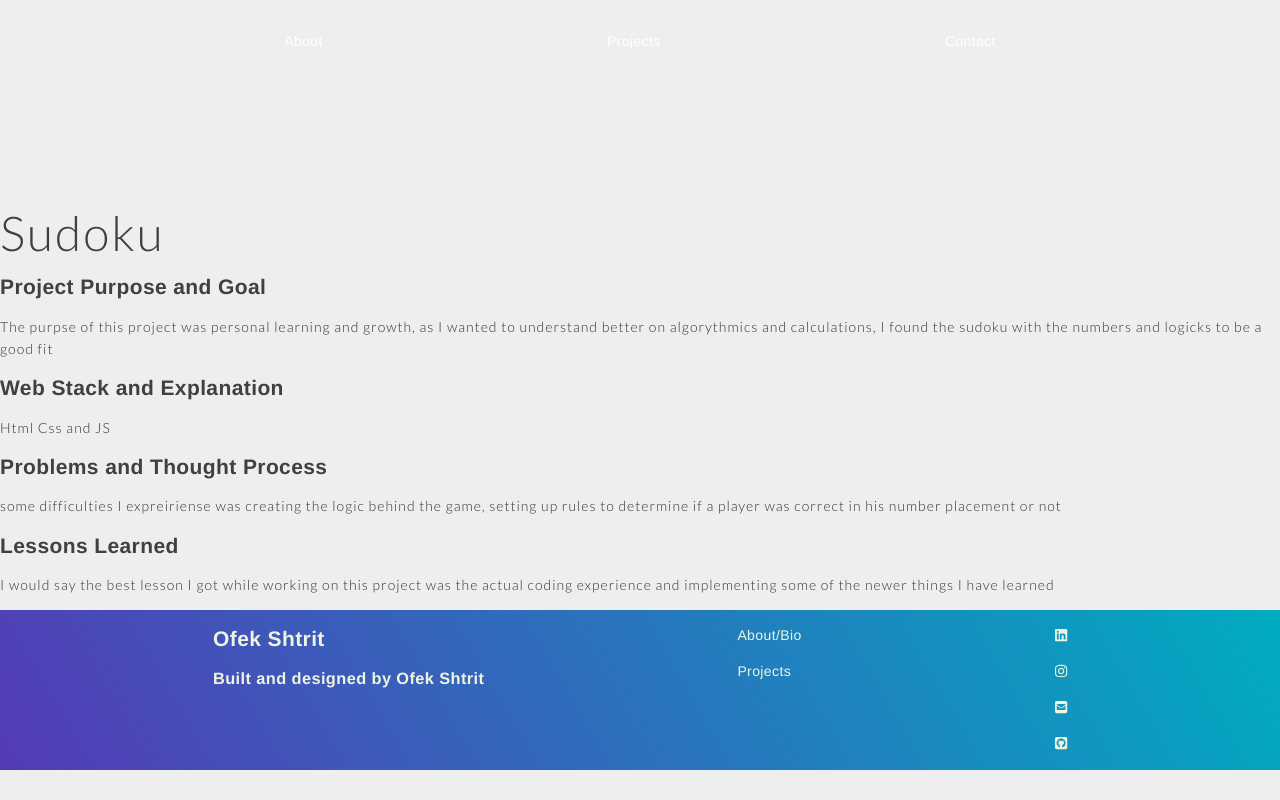
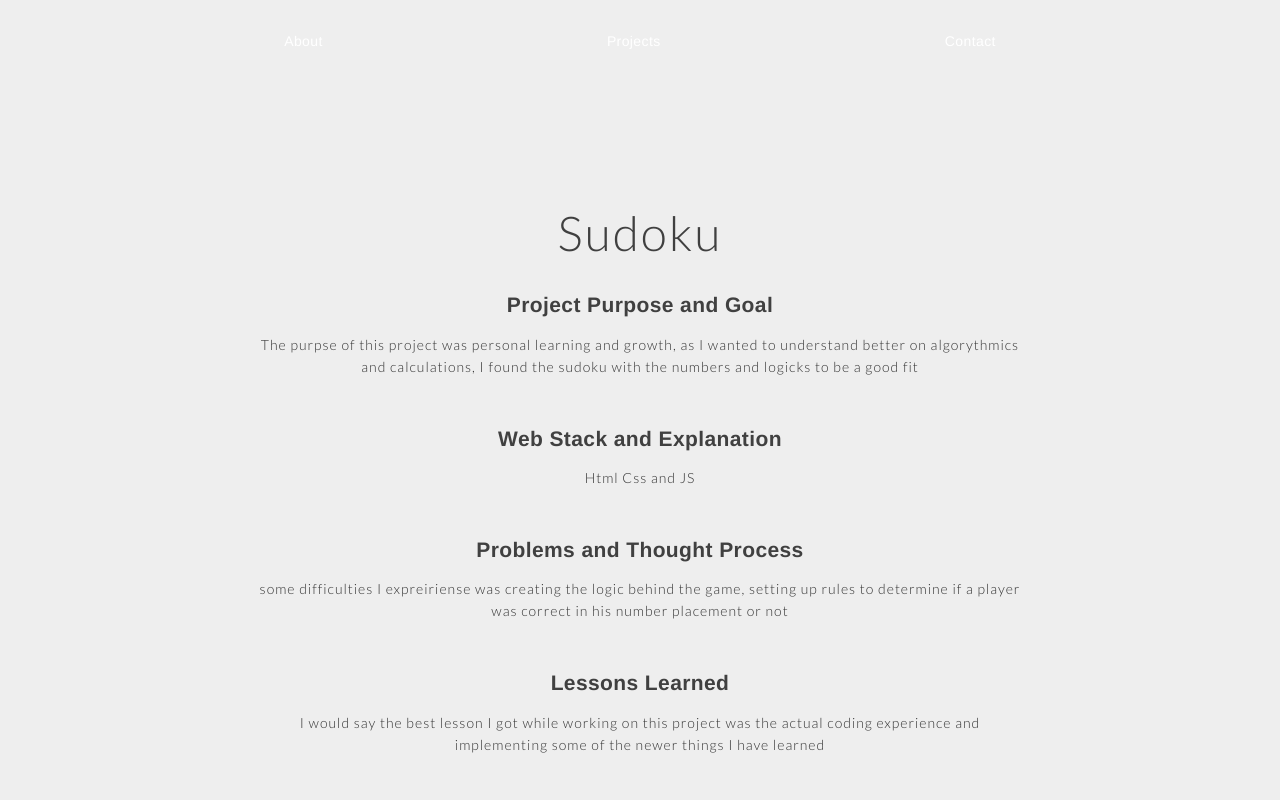
Before and after one commit to OverFishy/portfolio, a React (Create React App) app: page /Sudoku in a window 1280 px wide. Shown: the top 800 px of the page. Built offline with nearby package versions, Linux system fonts and the light colour scheme.

Commit message:
improved structure of project page component

```diff
--- a/src/myskills.css
+++ b/src/myskills.css
@@ -98,3 +98,18 @@
   transform: scale(1.2);
   transition: 0.3s;
 }
+
+.project-page-container {
+  text-align: center;
+  display: flex;
+  flex-direction: column;
+  align-items: center;
+}
+
+.project-page-content {
+  width: 60%;
+}
+
+.project-page-container p, h1{
+  margin-bottom: 50px;
+}
--- a/src/myskills.js
+++ b/src/myskills.js
@@ -1,9 +1,28 @@
 import { Icons, Skills } from './skills'
 import './myskills.css'
 import profilePic from './images/ProfilePicture.png'
+import ScrollTrigger from 'react-scroll-trigger';
+import React from 'react'
 
-export function MySkills() {
+export class MySkills extends React.Component {
+
+  onEnterViewport = () => {
+    setTimeout( () => {
+      this.setState({
+        visible: true,
+      })
+    }, 800);
+  }
+
+  onExitViewport = () => {
+    this.setState({
+      visible: false,
+    });
+  }
+
+  render() {
     return (
+    < ScrollTrigger>
       <div>
         <h1>My skills</h1>
         <h2>About my self</h2>
@@ -16,12 +35,35 @@ export function MySkills() {
         <p><strong>Keep reading my bio</strong></p>
         < Skills />
       </div>
+    </ScrollTrigger>
     )
   }
+}
 
-export function MySkillsTest() {
+export class MySkillsTest extends React.Component {
+  constructor(props) {
+    super(props);
+    this.state = {visible: ''};
+  }
+
+  onEnterViewport = () => {
+    setTimeout( () => {
+      this.setState({
+        visible: true,
+      })
+    }, 800);
+  }
+
+  onExitViewport = () => {
+    this.setState({
+      visible: false,
+    });
+  }
+
+  render() {
     return (
-      <div className='content-card'>
+      < ScrollTrigger onEnter={this.onEnterViewport} onExit={this.onExitViewport}>
+        <div className={`content-card container ${this.state.visible ? 'personal-animate' : ''}`}>
           <div className='info'>
             <img src={profilePic} alt='my profile img' />
             <div className='profile-info'>
@@ -38,5 +80,7 @@ export function MySkillsTest() {
             < Icons />
           </div>
         </div>
+      </ ScrollTrigger>
     )
   }
+}
--- a/src/projectPages/projectPage.js
+++ b/src/projectPages/projectPage.js
@@ -8,8 +8,10 @@ export class ProjectPageStructureText extends React.Component {
   }
   render() {
     return (
-      <div>
+      <>
         < NavBar />
+        <div className='project-page-container'>
+          <div className='project-page-content'>
             <h1>{this.props.projectName}</h1>
             <h2>Project Purpose and Goal</h2>
             <p>{this.props.projectPurpose}</p>
@@ -19,8 +21,10 @@ export class ProjectPageStructureText extends React.Component {
             <p>{this.props.projectProblens}</p>
             <h2>Lessons Learned</h2>
             <p>{this.props.projectlessons}</p>
+          </div>
+        </div>
         < Footer />
-      </div>
+      </>
     )
   }
 }
```
Lines whose indentation alone changed are shown as unchanged.
